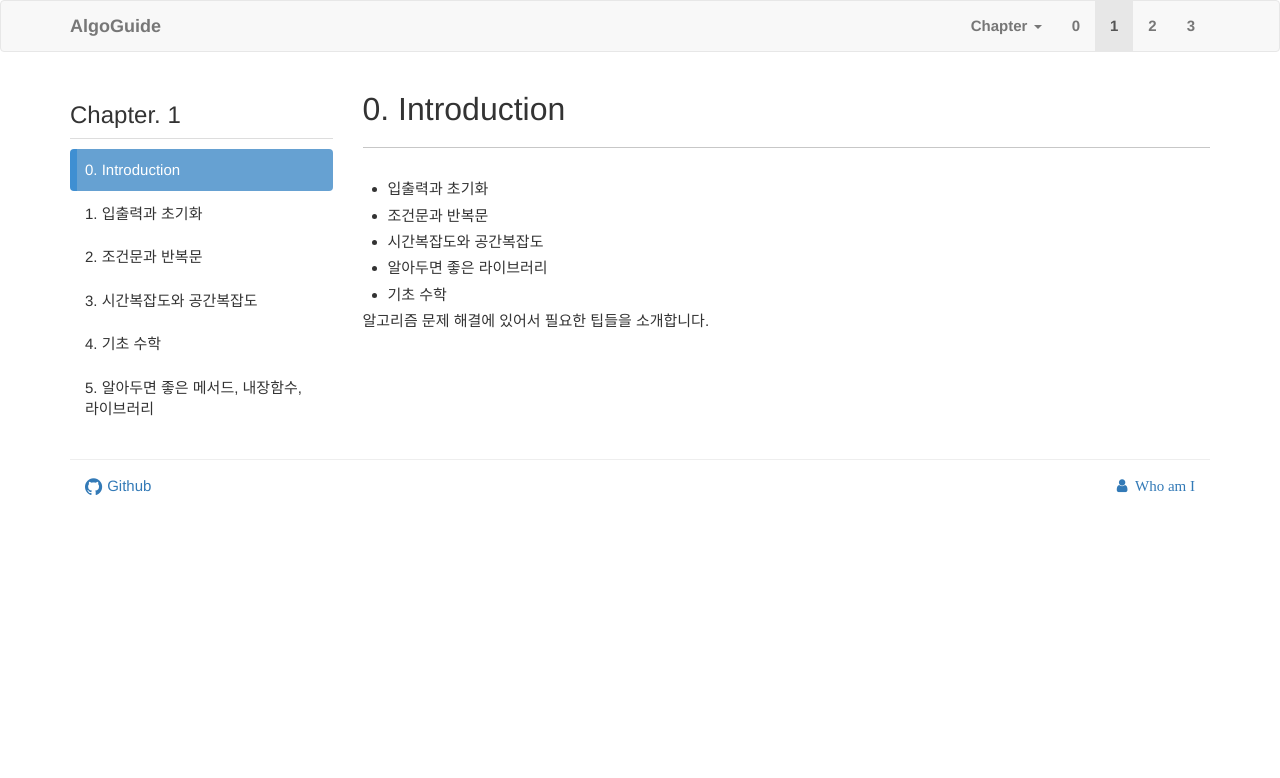
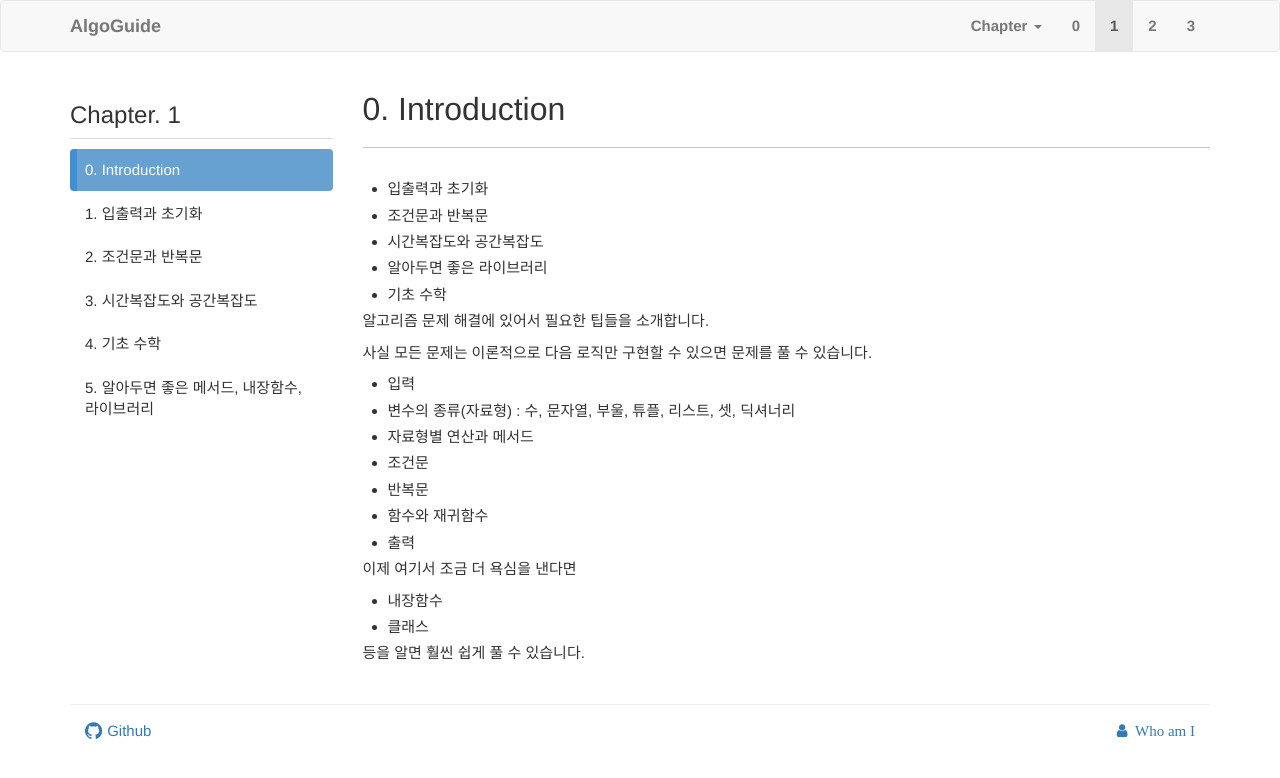
Before and after one commit to subinium/Algorithm, a Jekyll site: the page built from docs/chapter01/0.md, in a window 1280 px wide. Shown: the top 778 px of the page. Built offline with Jekyll 4.4.1, drawn with Linux system fonts in a browser that asks for light colours; nearby versions of some CDN libraries; library files that are not in the unit come from our copies; comment, search, counter and statistics services are not loaded.

Commit message:
update for fcpbs13

```diff
--- a/docs/chapter01/0.md
+++ b/docs/chapter01/0.md
@@ -11,3 +11,20 @@ title: "0. Introduction"
 - 기초 수학
 
 알고리즘 문제 해결에 있어서 필요한 팁들을 소개합니다.
+
+사실 모든 문제는 이론적으로 다음 로직만 구현할 수 있으면 문제를 풀 수 있습니다.
+
+- 입력
+- 변수의 종류(자료형) : 수, 문자열, 부울, 튜플, 리스트, 셋, 딕셔너리
+- 자료형별 연산과 메서드
+- 조건문
+- 반복문
+- 함수와 재귀함수
+- 출력
+
+이제 여기서 조금 더 욕심을 낸다면
+
+- 내장함수
+- 클래스
+
+등을 알면 훨씬 쉽게 풀 수 있습니다.
--- a/index.html
+++ b/index.html
@@ -39,7 +39,7 @@ layout: default
         {% endfor %}
       </ul>
     </div>
-
+    <div style='display:none'>
       <div class="well-sm">
         <h3>Assignments for FCWPS12</h3>
         <ol>
@@ -53,6 +53,7 @@ layout: default
             <a href="{{ site.baseurl }}/assignments/fcwps12/3">3차 과제 [완전탐색과 DP]</a>
           </li>
         </ol>
+      </div>
     </div>
   </div>
 
```
Also changed, not shown: _posts/2020-02-06-open.md (+1 -9 lines). Lines whose indentation alone changed are shown as unchanged.
